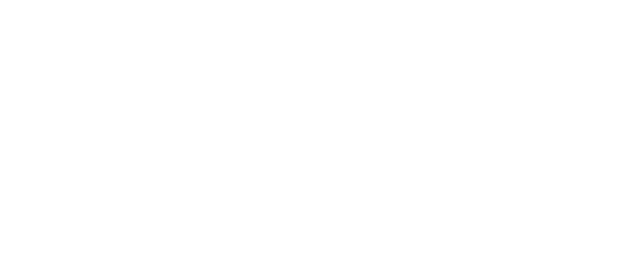
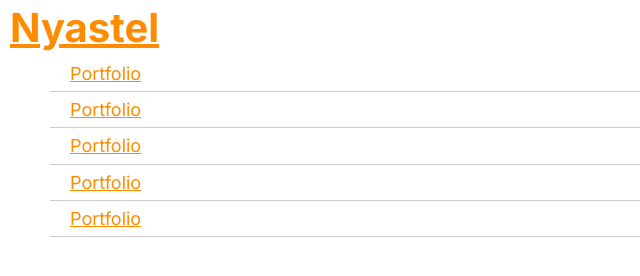
Before and after one commit to mab30/Nyastel, a plain HTML site: page index.html in a window 1280 px wide. Shown: the whole page, without its empty margins (0-640 px from the left). Drawn offline with Linux system fonts and the light colour scheme.

Commit message:
navbar being defined

```diff
--- a/css/stylesheet.css
+++ b/css/stylesheet.css
@@ -11,9 +11,10 @@ html{
 :root{
     --color-headings: #1b0760;
     --color-body: #918ca4;
-    --color-body-image: #5c5577;
+    --color-body-image: #fff;
     --color-border: #ccc;
     --border-radius: 30px;
+    --color-primary: #ff8c00;
 }
 
 /*Typography*/
@@ -112,8 +113,8 @@ h3{
   margin-bottom: 4rem;
 }
 
-.block__image{
-  background-image: ;
+.block-image{
+  background-image: ("../images/hostel.jpg");
   color: var(--color-body-image);
 }
 
@@ -126,6 +127,43 @@ h3{
 .container{
   max-width: 1104px;
   margin: 0 auto;
+}
+
+/*Navigation bar*/
+
+nav{
+  background: ;
+  display: flex;
+  justify-content: space-between;
+  align-items: center;
+  flex-wrap: wrap;
+  padding: 0 1rem;
+}
+
+.nav__list{
+  width: 100%;
+  margin: 0;
+}
+
+.nav__item{
+  padding: 0.5rem 2rem;
+  border-bottom: 1px solid #ccc;
+  cursor: pointer;
+}
+
+.nav__item>a{
+  color: var(--color-primary);
+  transition: transition 0.3s;
+}
+
+.nav__item>a:hover{
+  color: #fff;
+}
+
+.nav__brand{
+  font-size: 4rem;
+  color: var(--color-primary);
+  font-weight: 700;
 }
 
 /*Profile*/
--- a/index.html
+++ b/index.html
@@ -10,6 +10,17 @@
     <link rel="stylesheet" href="css/stylesheet.css">
 </head>
 <body>
-
+    <header class="block-image">
+        <nav class="nav collapsible">
+            <a href="" class="nav__brand">Nyastel</a>
+            <ul class="list nav__list collapsible__content">
+                <li class="nav__item"><a href="">Portfolio</a></li>
+                <li class="nav__item"><a href="">Portfolio</a></li>
+                <li class="nav__item"><a href="">Portfolio</a></li>
+                <li class="nav__item"><a href="">Portfolio</a></li>
+                <li class="nav__item"><a href="">Portfolio</a></li>
+            </ul>
+        </nav>
+    </header>
 </body>
 </html>
```
Also changed, not shown: 1 other file.
